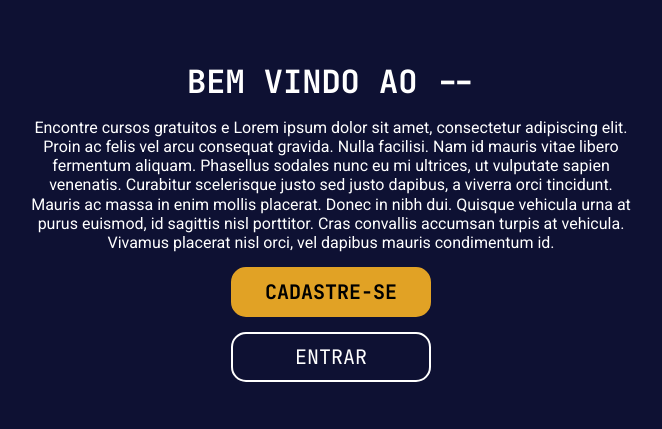
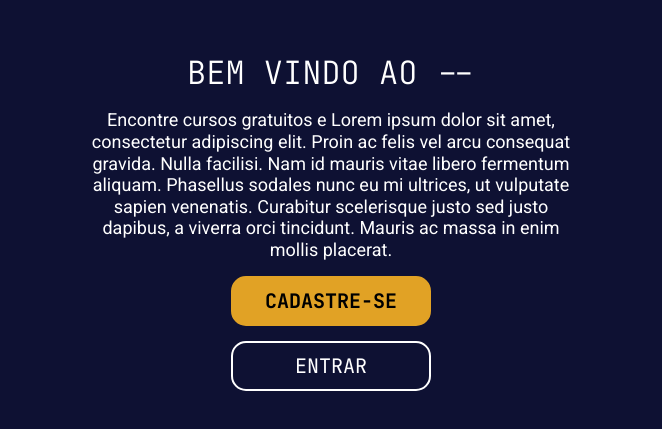
Before and after one commit to hermesonbastos/PROJETO_WEB, a React (Create React App) app: page / in a window 1280 px wide. Shown: the part 179-608 px from the top of the page, without its empty margins (309-971 px from the left). Built offline with nearby package versions, Linux system fonts and the light colour scheme.

Commit message:
atualizações

```diff
--- a/src/Home.js
+++ b/src/Home.js
@@ -16,7 +16,7 @@ const Home = () => {
   return (
     <div className="home">
       <h1 className="home__h1">BEM VINDO AO -- </h1>
-      <p className="home__p">Encontre cursos gratuitos e Lorem ipsum dolor sit amet, consectetur adipiscing elit. Proin ac felis vel arcu consequat gravida. Nulla facilisi. Nam id mauris vitae libero fermentum aliquam. Phasellus sodales nunc eu mi ultrices, ut vulputate sapien venenatis. Curabitur scelerisque justo sed justo dapibus, a viverra orci tincidunt. Mauris ac massa in enim mollis placerat. Donec in nibh dui. Quisque vehicula urna at purus euismod, id sagittis nisl porttitor. Cras convallis accumsan turpis at vehicula. Vivamus placerat nisl orci, vel dapibus mauris condimentum id.</p>
+      <p className="home__p">Encontre cursos gratuitos e Lorem ipsum dolor sit amet, consectetur adipiscing elit. Proin ac felis vel arcu consequat gravida. Nulla facilisi. Nam id mauris vitae libero fermentum aliquam. Phasellus sodales nunc eu mi ultrices, ut vulputate sapien venenatis. Curabitur scelerisque justo sed justo dapibus, a viverra orci tincidunt. Mauris ac massa in enim mollis placerat.</p>
       <Button className="home__btn__c" label="CADASTRE-SE" onClick={irParaCadastro} />
       <Button className="home__btn__e" label="ENTRAR" onClick={irParaLogin} />
     </div>
--- a/src/css/home.css
+++ b/src/css/home.css
@@ -34,14 +34,16 @@ body {
 .home__h1 {
     color: var(--cor-secundaria);
     font-family: var(--fonte-primaria);
+    font-weight:300;
 }
 
 .home__p {
     color: var(--cor-secundaria);
     font-family: var(--fonte-secundaria);
     text-align: center;
+    font-size: 18px;
     line-height: 1.2;
-    max-width: 600px;
+    max-width: 500px;
     margin: 0 auto;
 }
 
```
Also changed, not shown: src/css/button.css (added).
